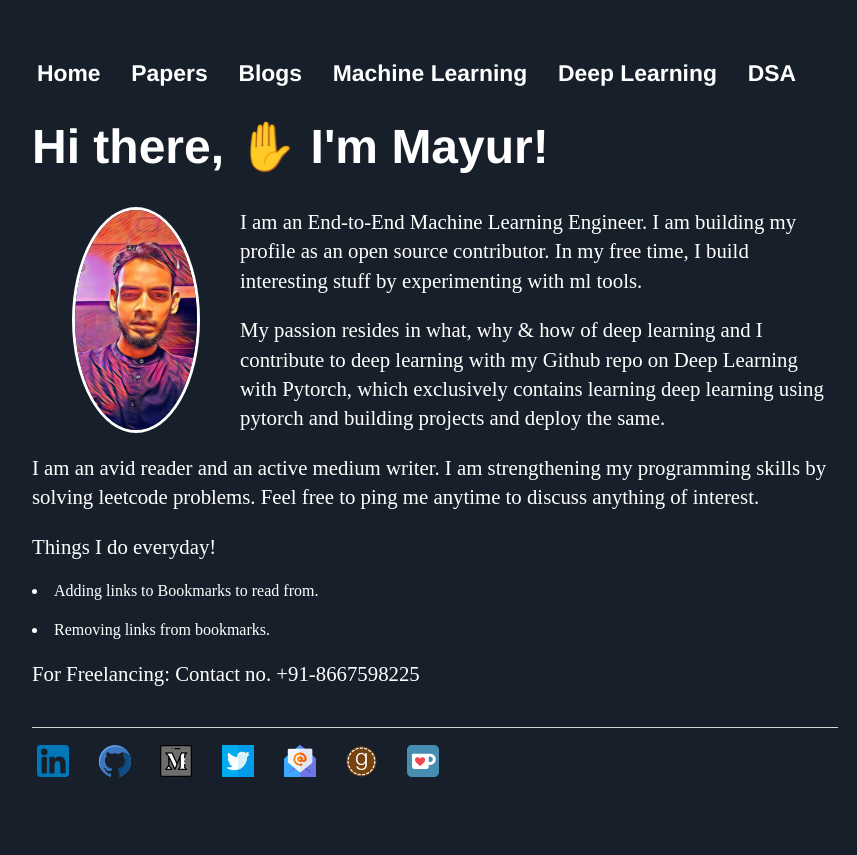
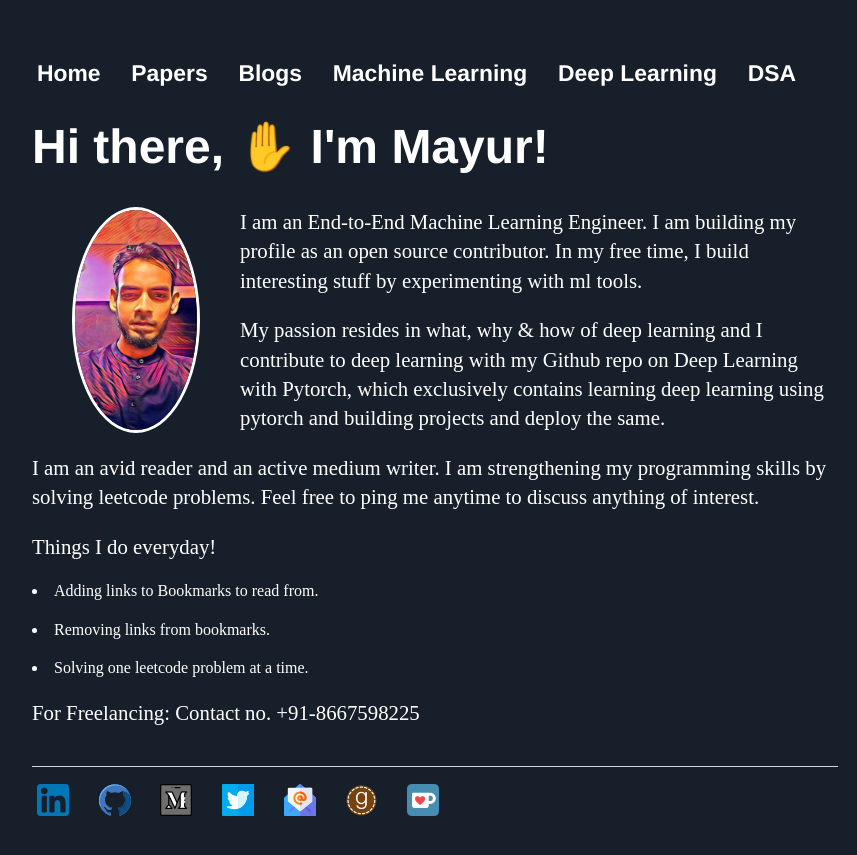
Before and after one commit to Mayurji/mayurji.github.io, a Jekyll site: the page built from index.html, in a window 1280 px wide. Shown: the top 855 px of the page, without its empty margins (160-1017 px from the left). Built offline with Jekyll 4.4.1, drawn with Linux system fonts in a browser that asks for light colours.

Commit message:
Update index.html

```diff
--- a/index.html
+++ b/index.html
@@ -28,6 +28,7 @@ title: Math + Computing = AI
 
 		<p><li style="color:white">Adding links to Bookmarks to read from.</li></p>
 		<p><li style="color:white">Removing links from bookmarks.</li></p>
+		<p><li style="color:white">Solving one leetcode problem at a time.</li></p>
 	</p>
 
 	<p>For Freelancing: Contact no. +91-8667598225</p>
```
